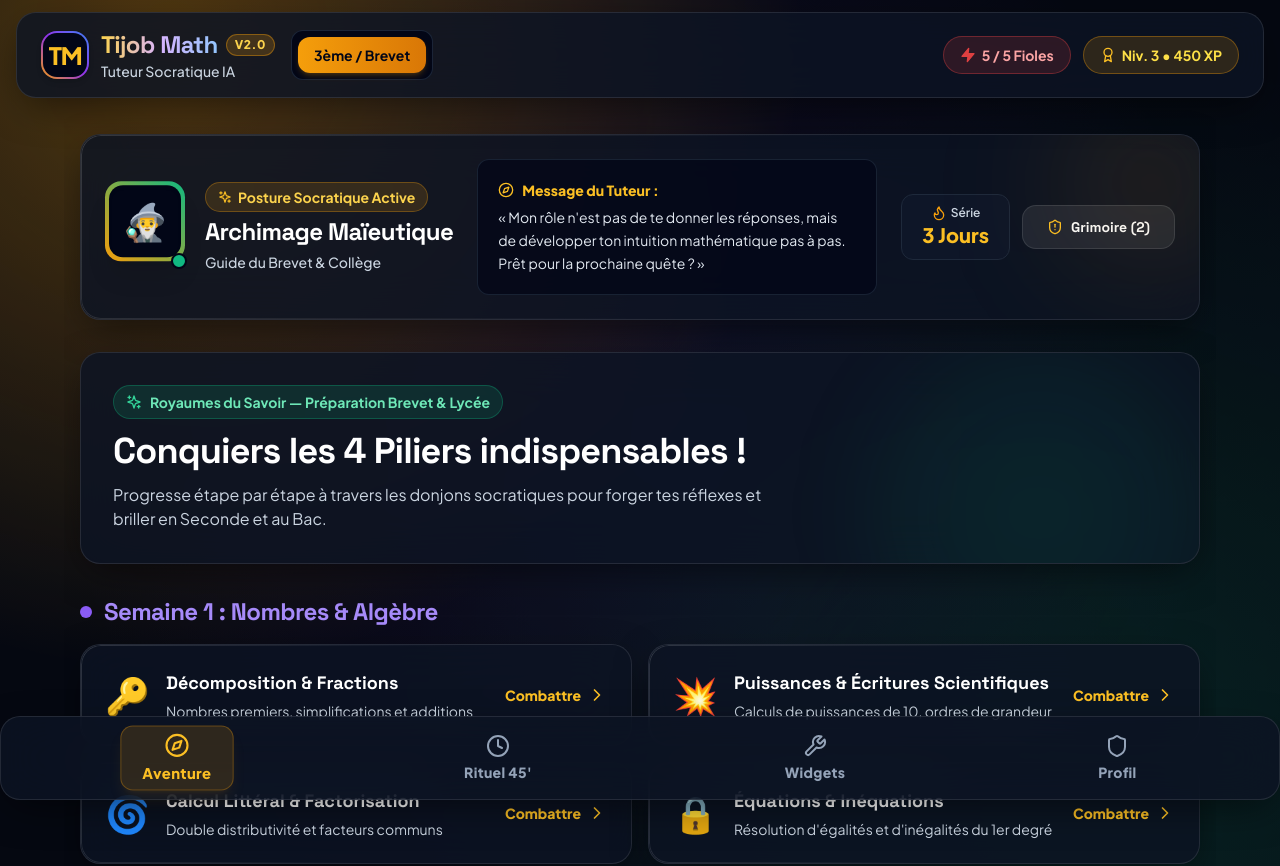
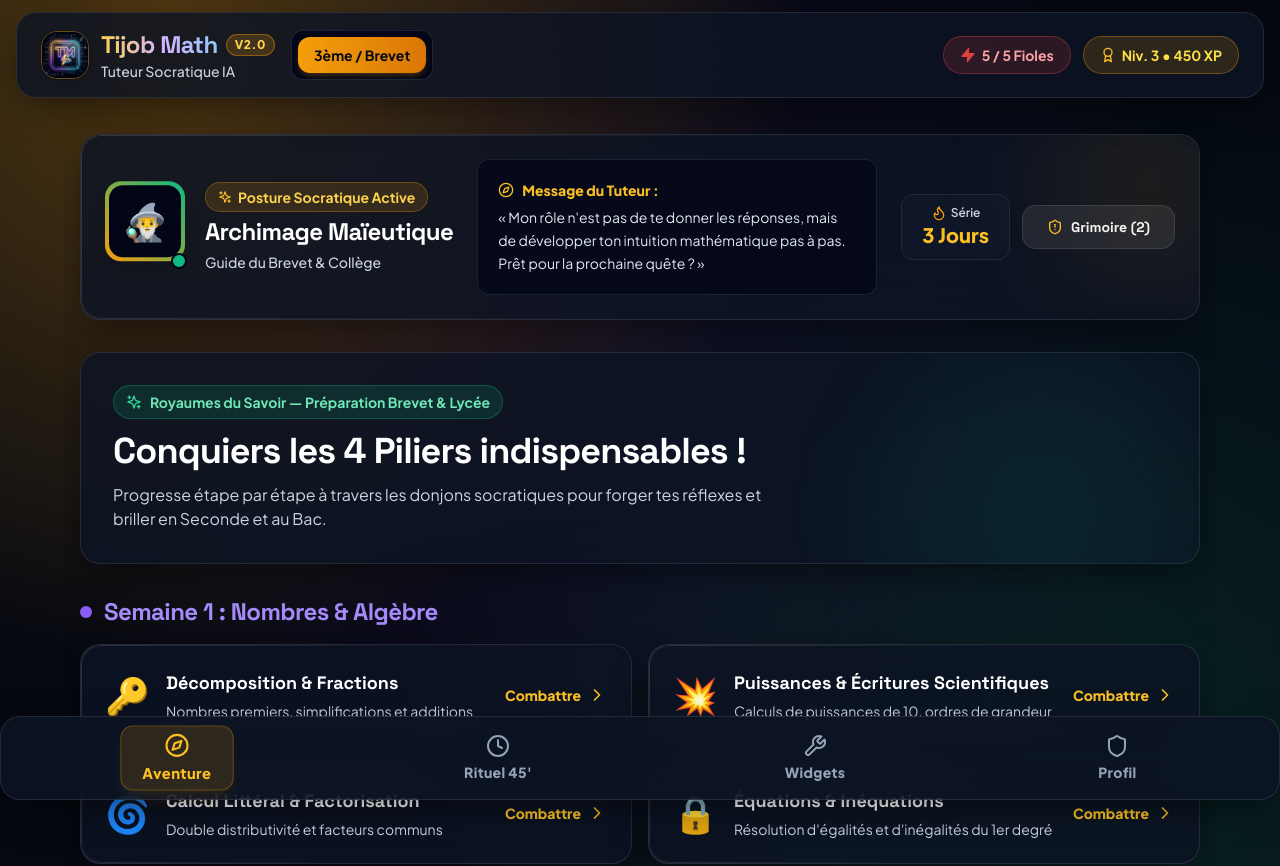
Before and after one commit to olivtopa/Math_Quest_v2, a React (Vite) app: page / in a window 1280 px wide. Shown: the top 866 px of the page. Built offline with nearby package versions, Linux system fonts and the light colour scheme.

Commit message:
style: replace old text logo with new high-res image logo in Header

```diff
--- a/src/components/Header.tsx
+++ b/src/components/Header.tsx
@@ -18,11 +18,11 @@ export const Header: React.FC<HeaderProps> = ({
       {/* Top Row / Left Section: Brand & Active Cycle Badge */}
       <div className="flex items-center justify-between w-full sm:w-auto gap-4">
         <div className="flex items-center gap-3">
-          <div className="w-10 h-10 sm:w-12 sm:h-12 rounded-xl sm:rounded-2xl bg-gradient-to-tr from-amber-500 via-purple-600 to-blue-500 p-0.5 shadow-md shrink-0">
-            <div className="w-full h-full bg-slate-950 rounded-[10px] sm:rounded-[14px] flex items-center justify-center font-black text-amber-400 text-lg sm:text-2xl tracking-tighter">
-              TM
-            </div>
-          </div>
+          <img
+            src="/icon.png"
+            alt="Tijob Math Logo"
+            className="w-10 h-10 sm:w-12 sm:h-12 rounded-xl sm:rounded-2xl shadow-md shrink-0 object-cover border border-amber-500/40"
+          />
           <div>
             <div className="flex items-center gap-2">
               <h1 className="text-lg sm:text-2xl font-extrabold tracking-tight bg-gradient-to-r from-amber-300 via-purple-300 to-blue-300 bg-clip-text text-transparent leading-tight">
```
